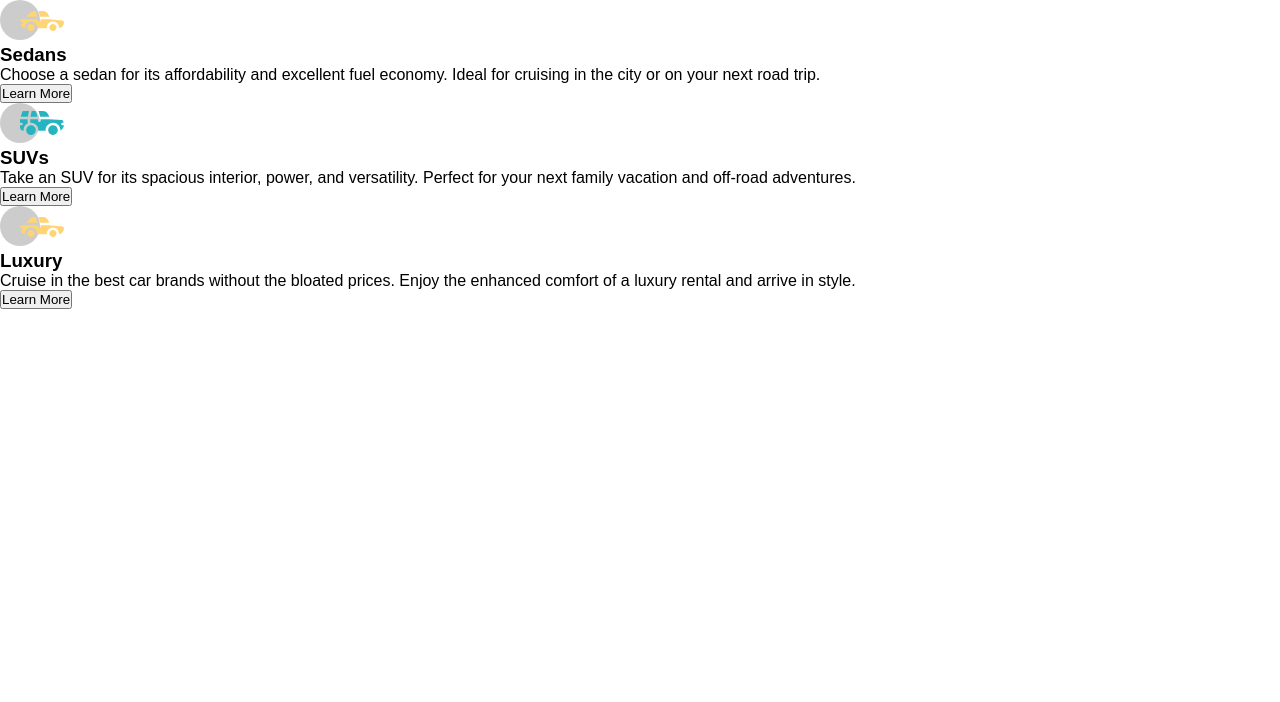
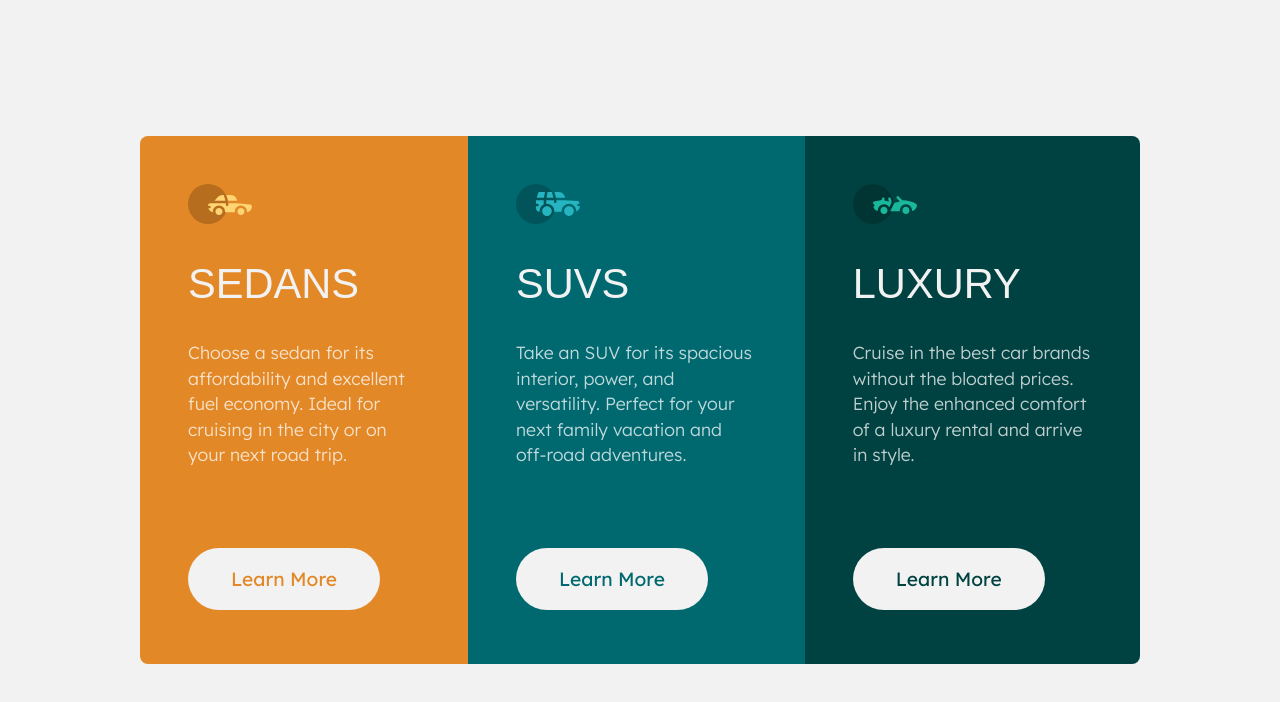
Before and after one commit to edwin-hudson/3-column-preview-card, a plain HTML site: page index.html in a window 1280 px wide. Drawn offline with Linux system fonts and the light colour scheme; a web font is replaced by a local one.

Commit message:
Refactor card structure and styles for 3-column preview card component

```diff
--- a/index.html
+++ b/index.html
@@ -10,8 +10,8 @@
 </head>
 <body>
     <main class="wrapper">
-        <article class="card">
-            <section class="section cards1">
+        <article class="cards">
+            <section class="section card1">
                 <div class="page">
                     <img src="images/icon-sedans.svg" alt="" class="image">
                     <h1 class="title">Sedans</h1>
@@ -19,7 +19,7 @@
                     <button class="btn" type="submit">Learn More</button>
                 </div>
             </section>
-            <section class="section cards1">
+            <section class="section card2">
                 <div class="page">
                     <img src="images/icon-suvs.svg" alt="" class="image">
                     <h1 class="title">SUVs</h1>
@@ -27,9 +27,9 @@
                     <button class="btn" type="submit">Learn More</button>
                 </div>
             </section>
-            <section class="section cards1">
+            <section class="section card3">
                 <div class="page">
-                    <img src="images/icon-sedans.svg" alt="" class="image">
+                    <img src="images/icon-luxury.svg" alt="" class="image">
                     <h1 class="title">Luxury</h1>
                     <p class="desc">Cruise in the best car brands without the bloated prices. Enjoy the enhanced comfort of a luxury rental and arrive in style.</p>
                     <button class="btn" type="submit">Learn More</button>
--- a/style.css
+++ b/style.css
@@ -4,7 +4,6 @@
 --Bright-orange: hsl(31, 77%, 52%);
 --Dark-cyan: hsl(184, 100%, 22%);
 --Very-dark-cyan: hsl(179, 100%, 13%);
-
 
 
 /*  (paragraphs) */
@@ -22,6 +21,103 @@
     margin: 0;
     padding: 0;
     box-sizing: border-box;
+
+}
+
+body {
+    display: flex;
+    flex-direction: column;
+    align-items: center;
+    justify-content: center;
+    background: var(--Very-light-gray);
+    height: 100vh;
+}
+
+main {
+    display: flex;
+    flex-direction: column;
+    align-items: center;
+    justify-content: center;
+    width: 60rem;
+}
+
+.cards {
+    display: flex;
+    flex-direction: row;
+    width: 62.5rem;
+    height: 33rem;
+    border-radius: 0.5rem;
+    overflow: hidden;
+}
+
+section {
+    padding: 3rem;
+}
+
+
+.card1{
+    background: var(--Bright-orange);
+}
+.card2{
+    background: var(--Dark-cyan);
+}
+.card3{
+    background: var(--Very-dark-cyan);
+}
+
+.image {
+    /* padding-bottom: 2rem; */
+}
+
+.title {
+    font-family: "Big Shoulders", sans-serif;
+    font-size: 2.6rem;
+    font-weight: 500;
+    text-transform: uppercase;
+    color: var(--Very-light-gray);
+    padding: 2rem 0;
+}
+
+.desc {
     font-family: "Lexend Deca", sans-serif;
-    font-family: "Big Shoulders", sans-serif;
+    font-size: 1.1rem;
+    font-weight: 300;
+    line-height: 1.6rem;
+    color: var(--Transparent-white);
+    margin-bottom: 5rem;
 }
+
+.btn {
+    outline: none;
+    border: solid 0.2rem transparent;
+    padding: 1rem 2.5rem;
+    border-radius: 2rem;
+    font-family: "Lexend Deca", sans-serif;
+    font-size: 1.2rem;
+    cursor: pointer;
+    background: var(--Very-light-gray);
+}
+
+.btn:hover {
+    background: transparent;
+    border: solid 0.2rem ;
+}
+
+.card1 .btn {
+    color: var(--Bright-orange);
+}
+
+.card2 .btn {
+    color: var(--Dark-cyan);
+}
+
+.card3 .btn {
+    color: var(--Very-dark-cyan);
+}
+
+
+.card1 .btn:hover,
+.card2 .btn:hover,
+.card3 .btn:hover {
+    color: var(--Transparent-white);
+}
```
